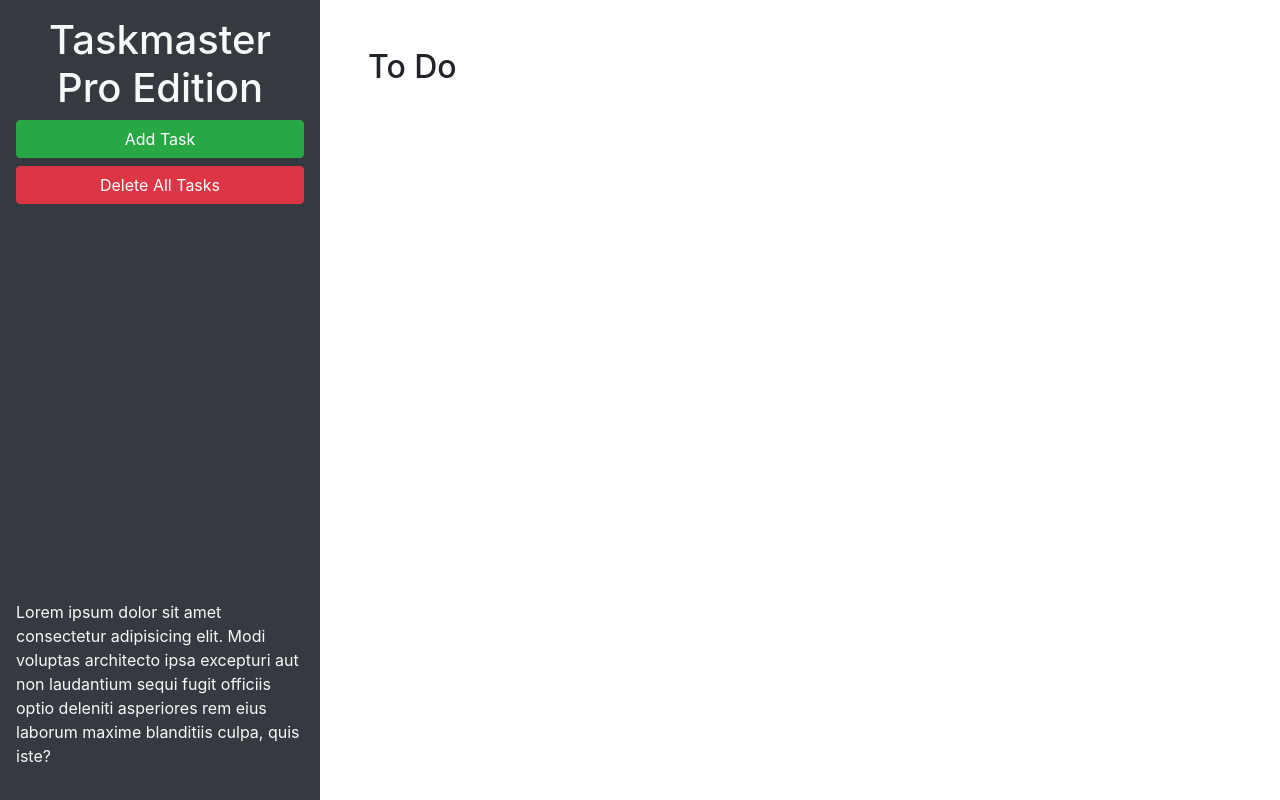
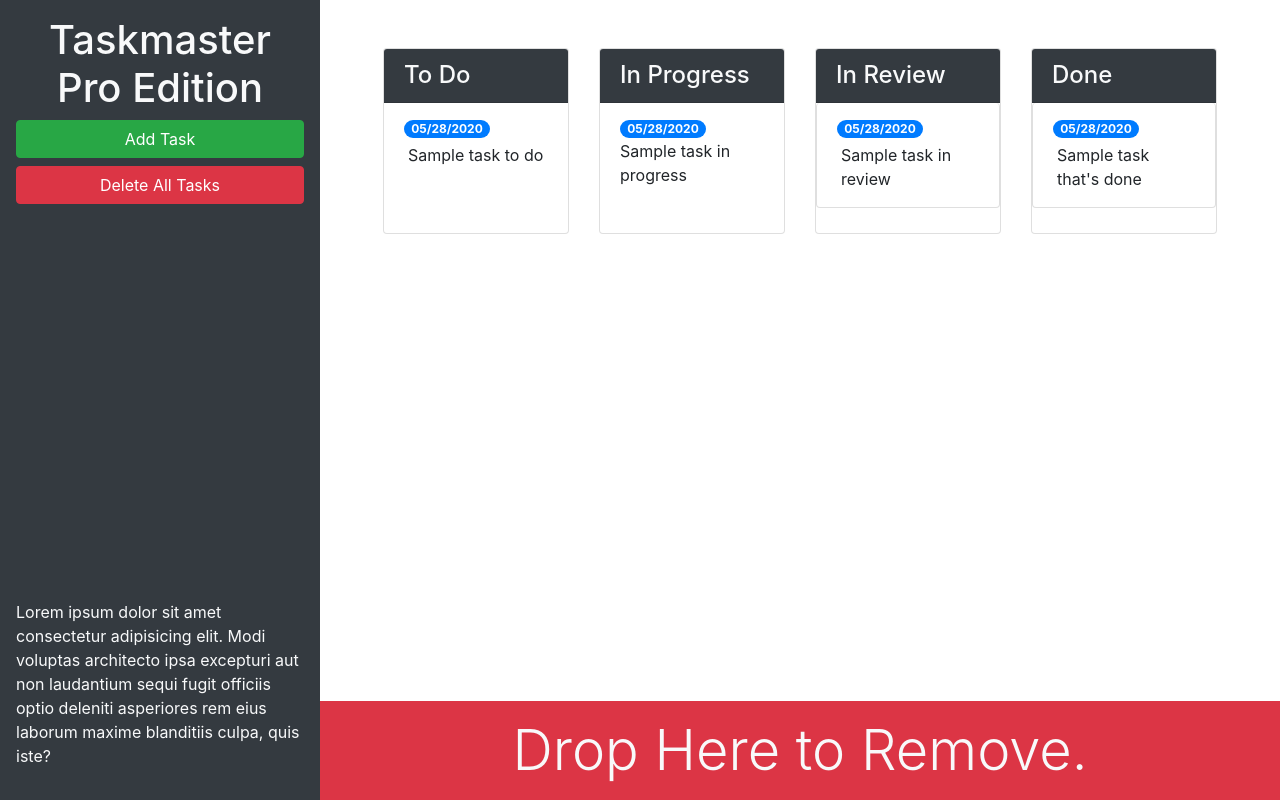
Before and after one commit to rachelf0/taskmaster-pro, a plain HTML site: page index.html in a window 1280 px wide. Drawn offline with nearby package versions, Linux system fonts and the light colour scheme.

Commit message:
added bootstrap features

```diff
--- a/index.html
+++ b/index.html
@@ -13,20 +13,83 @@
 <body>
 
   <div class="row min-vh-100 no-gutters">
-    <header class="col-12 col-lg-3 bg-dark text-light d-flex flex-column p-4 p-lg-3">
+    <header class="col-12 col-lg-3 bg-dark text-light sticky-top d-flex flex-column p-4 p-lg-3">
       <h1 class="text-center">Taskmaster Pro Edition</h1>
       <button id="create-task" class="btn btn-block btn-success" data-toggle="modal" data-target="#task-form-modal">Add
         Task</button>
       <button id="remove-tasks" class="btn btn-block btn-danger">Delete All Tasks</button>
-      <p class="mt-auto">Lorem ipsum dolor sit amet consectetur adipisicing elit. Modi voluptas architecto ipsa
+      <p class="mt-auto d-none d-lg-block">Lorem ipsum dolor sit amet consectetur adipisicing elit. Modi voluptas architecto ipsa
         excepturi aut non
         laudantium sequi fugit officiis optio deleniti asperiores rem eius laborum maxime blanditiis culpa, quis iste?
       </p>
     </header>
-    <main class="col-12 col-lg-9">
-      <div class="m-5">
-        <h2>To Do</h2>
-        <ul id="list-toDo" class="list-group"> </ul>
+    <main class="col-12 col-lg-9 d-flex flex-column">
+      <div class="m-5 row justify-content-around">
+        <!-- todo start -->
+        <div class="col-12 col-md-6 col-xl-3 mb-3">
+          <div class="card">
+            <h4 class="card-header bg-dark text-light">
+              To Do
+            </h4>
+            <ul id="list-toDo" class="list-group list-group-flush">
+              <li class="list-group-item">
+                <span class="badge badge-primary badge-pill">05/28/2020</span>
+                <p class="m-1">Sample task to do</p>
+              </li>
+            </ul>
+          </div>
+        </div>
+        <!-- todo end -->
+        <!-- in progress start -->
+        <div class="col-12 col-md-6 col-xl-3 mb-3">
+          <div class="card">
+            <h4 class="card-header bg-dark text-light">
+              In Progress
+            </h4>
+            <ul id="list-inProgress" class="list-group list-group-flush">
+              <li class="list-group-item">
+                <span class="badge badge-primary badge-pill">05/28/2020</span>
+                <p calss="m-1">Sample task in progress</p>
+              </li>
+            </ul>
+          </div>
+        </div>
+        <!-- in progress end -->
+        <!-- in review start -->
+        <div class="col-12 col-md-6 col-xl-3 mb-3">
+          <div class="card">
+            <h4 class="card-header bg-dark text-light">
+              In Review
+            </h4>
+            <ul id="list-inReview" class="list-group">
+              <li class="list-group-item">
+                <span class="badge badge-primary badge-pill">05/28/2020</span>
+                <p class="m-1">Sample task in review</p>
+              </li>
+            </ul>
+          </div>
+        </div>
+        <!-- in review end -->
+        <!-- done start -->
+        <div class="col-12 col-md-6 col-xl-3 mb-3">
+          <div class="card">
+            <h4 class="card-header bg-dark text-light">
+              Done
+            </h4>
+            <ul id="list-done" class="list-group">
+              <li class="list-group-item">
+                <span class="badge badge-primary badge-pill">05/28/2020</span>
+                <p class="m-1">Sample task that's done</p>
+              </li>
+            </ul>
+          </div>
+        </div>
+        <!-- done end -->
+      </div>
+      <div id="trash" class="mt-auto">
+        <div class="w-100 bg-danger p-3 text-center text-light display-4">
+          Drop Here to Remove.
+        </div>
       </div>
     </main>
   </div>
@@ -46,11 +109,11 @@
           <form>
             <div class="form-group">
               <label for="modalTaskDescription">Task description</label>
-              <textarea id="modalTaskDescription" rows="3"></textarea>
+              <textarea id="modalTaskDescription" rows="3" class="form-control"></textarea>
             </div>
             <div class="form-group">
               <label for="modalDueDate">Due date</label>
-              <input type="text" id="modalDueDate" placeholder="mm/dd/yyyy" autocomplete="off" />
+              <input type="text" class="form-control" id="modalDueDate" placeholder="mm/dd/yyyy" autocomplete="off" />
             </div>
           </form>
         </div>
```
